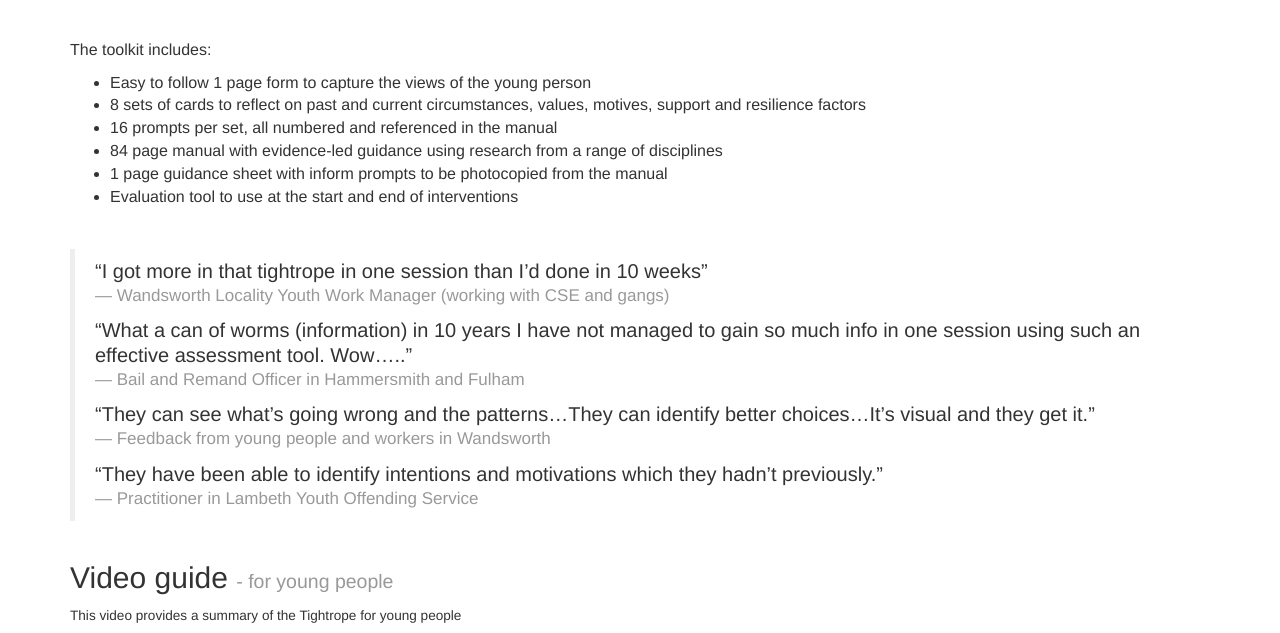
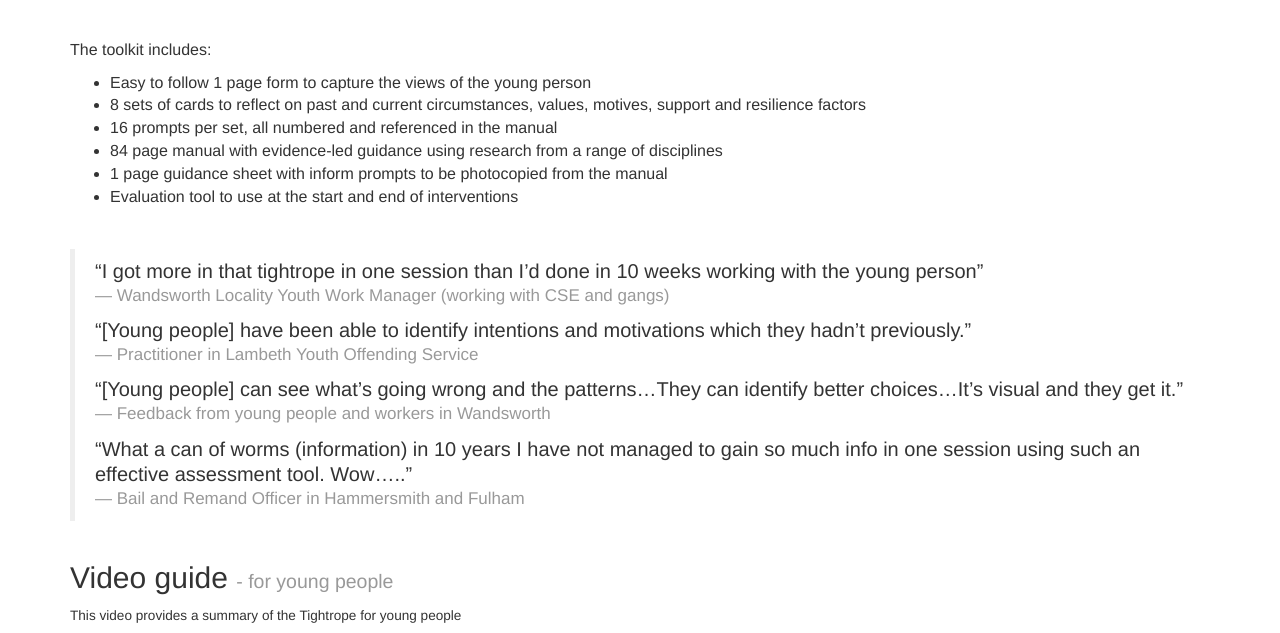
Before and after one commit to vlinderco/vlinderco.github.io, a Jekyll site: the page built from resources.md, in a window 1280 px wide and 900 px high, scrolled down 1569 px, cut to the strip 0-633 px from the top of the window. Built offline with Jekyll 4.4.1, drawn with Linux system fonts in a browser that asks for light colours; nearby versions of some CDN libraries; some of the changed text lies outside the part shown.

Commit message:
Update resources.md
Reduced price of toolkit and changed quotes around

```diff
--- a/resources.md
+++ b/resources.md
@@ -37,17 +37,17 @@ The toolkit includes:
 -	1 page guidance sheet with inform prompts to be photocopied from the manual
 -	Evaluation tool to use at the start and end of interventions
 
-> "I got more in that tightrope in one session than I’d done in 10 weeks"
+> "I got more in that tightrope in one session than I’d done in 10 weeks working with the young person"
 > <small>Wandsworth Locality Youth Work Manager (working with CSE and gangs)</small>
+>
+> "[Young people] have been able to identify intentions and motivations which they hadn't previously."
+> <small>Practitioner in Lambeth Youth Offending Service</small>
+>
+> "[Young people] can see what's going wrong and the patterns...They can identify better choices...It's visual and they get it."
+> <small>Feedback from young people and workers in Wandsworth</small>
 >
 > "What a can of worms (information) in 10 years I have not managed to gain so much info in one session using such an effective assessment tool. Wow….."
 > <small>Bail and Remand Officer in Hammersmith and Fulham</small>
->
-> "They can see what's going wrong and the patterns...They can identify better choices...It's visual and they get it."
-> <small>Feedback from young people and workers in Wandsworth</small>
->
-> "They have been able to identify intentions and motivations which they hadn't previously."
-> <small>Practitioner in Lambeth Youth Offending Service</small>
 
 
 ## Video guide <small> - for young people</small>
```
Also changed, not shown: other parts of resources.md (+1 -1 lines).
